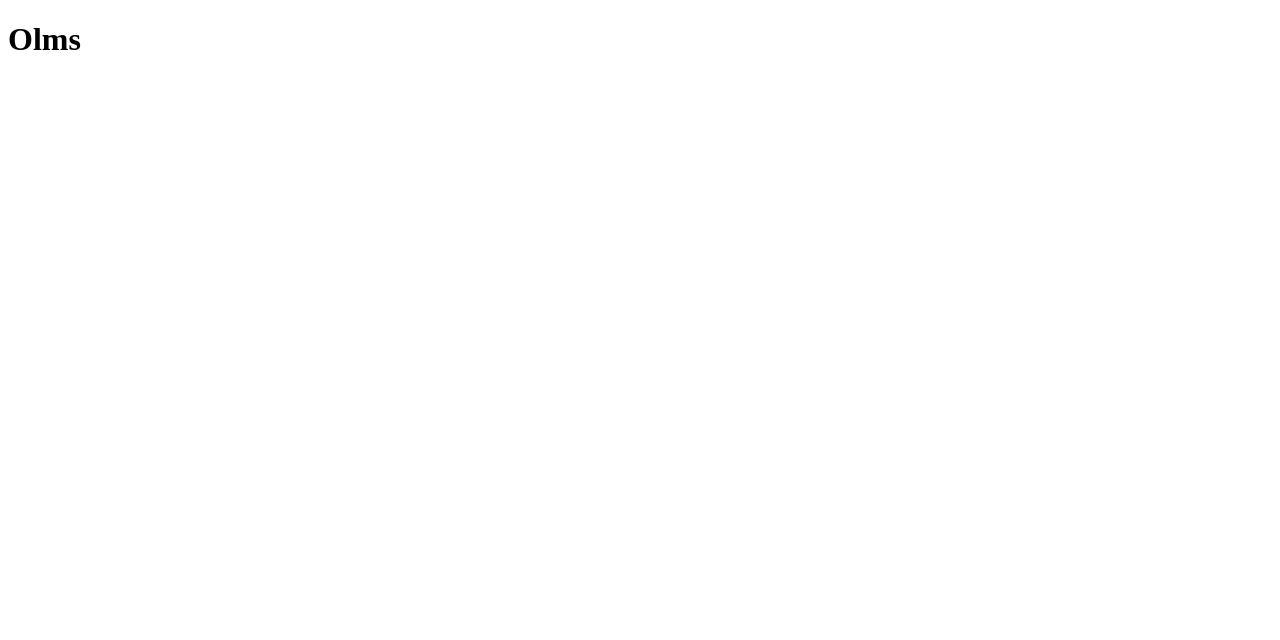
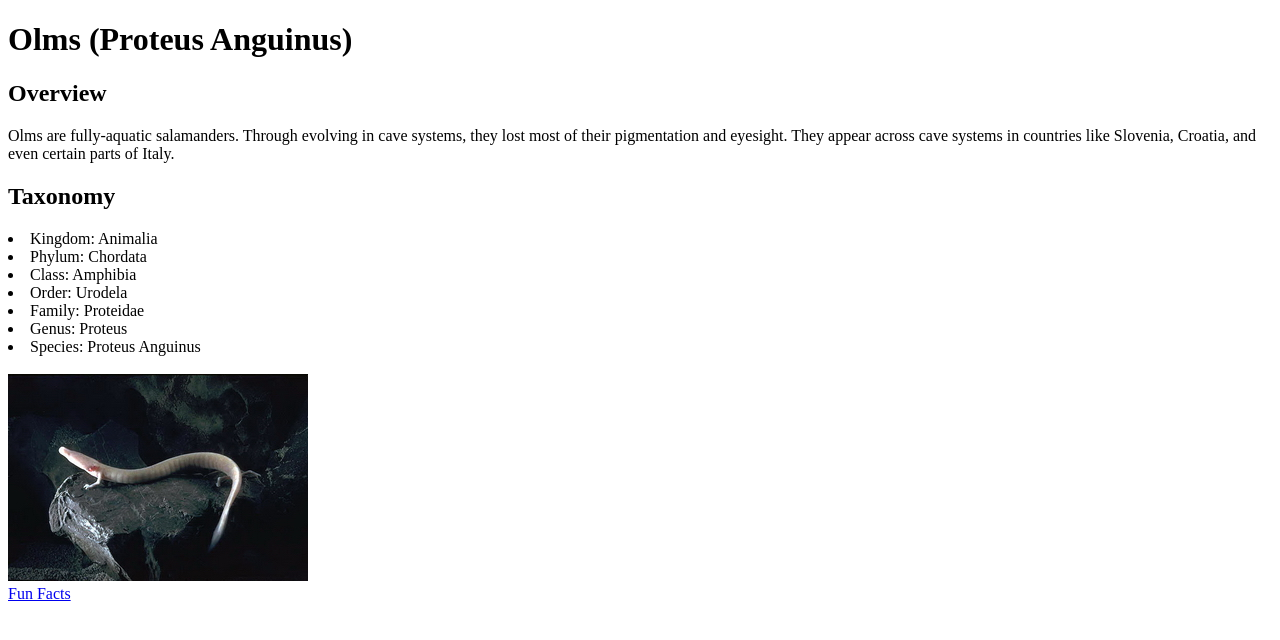
Before and after one commit to Brink-Chuck/OlmSite, a plain HTML site: page index.html in a window 1280 px wide. Drawn offline with Linux system fonts and the light colour scheme.

Commit message:
Added internal links to both index and page2, and formatted the first draft of the index page.

```diff
--- a/index.html
+++ b/index.html
@@ -4,6 +4,29 @@
     <title>A Site About Olms</title>
   </head>
   <body>
-    <h1>Olms</h1>
+    <h1>Olms (Proteus Anguinus)</h1>
+    <h2>Overview</h2>
+    <p>Olms are fully-aquatic salamanders.
+      Through evolving in cave systems, they lost
+      most of their pigmentation and eyesight.
+      They appear across cave systems in countries like
+      Slovenia, Croatia, and even certain parts of Italy.
+    </p>
+    <h2>Taxonomy</h2>
+
+    <li>Kingdom: Animalia </li>
+    <li>Phylum: Chordata</li>
+    <li>Class: Amphibia</li>
+    <li>Order: Urodela</li>
+    <li>Family: Proteidae</li>
+    <li>Genus: Proteus</li>
+    <li>Species: Proteus Anguinus</li>
+
+    <br>
+
+    <img alt = "An image of an olm"
+    src = "images/olmPic.jpg"/>
+     <br>
+    <a href="page2.html">Fun Facts</a>
   </body>
 </html>
```
Also changed, not shown: page2.html (added, +10 -0 lines), images/olmPic.jpg (added).
